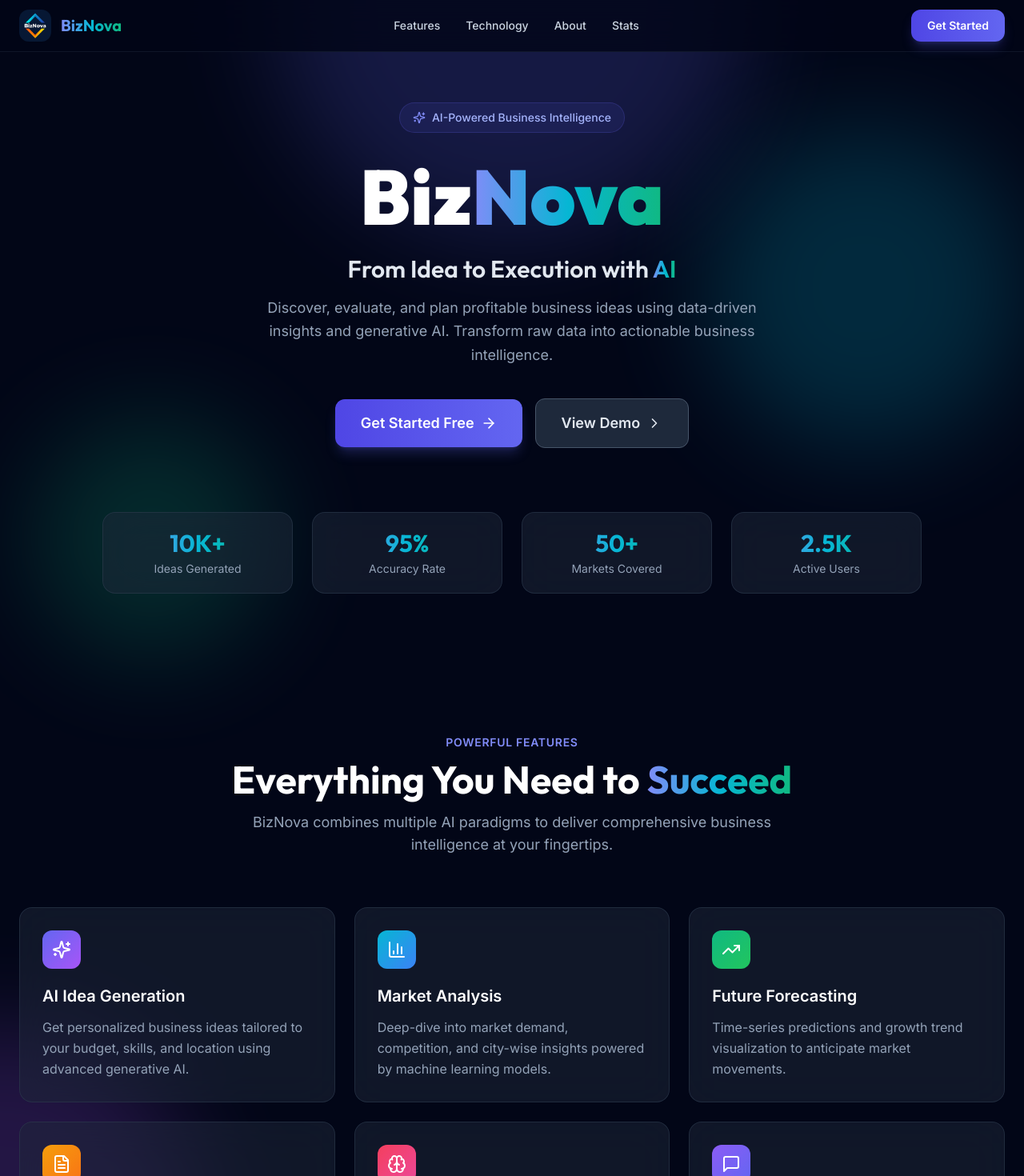
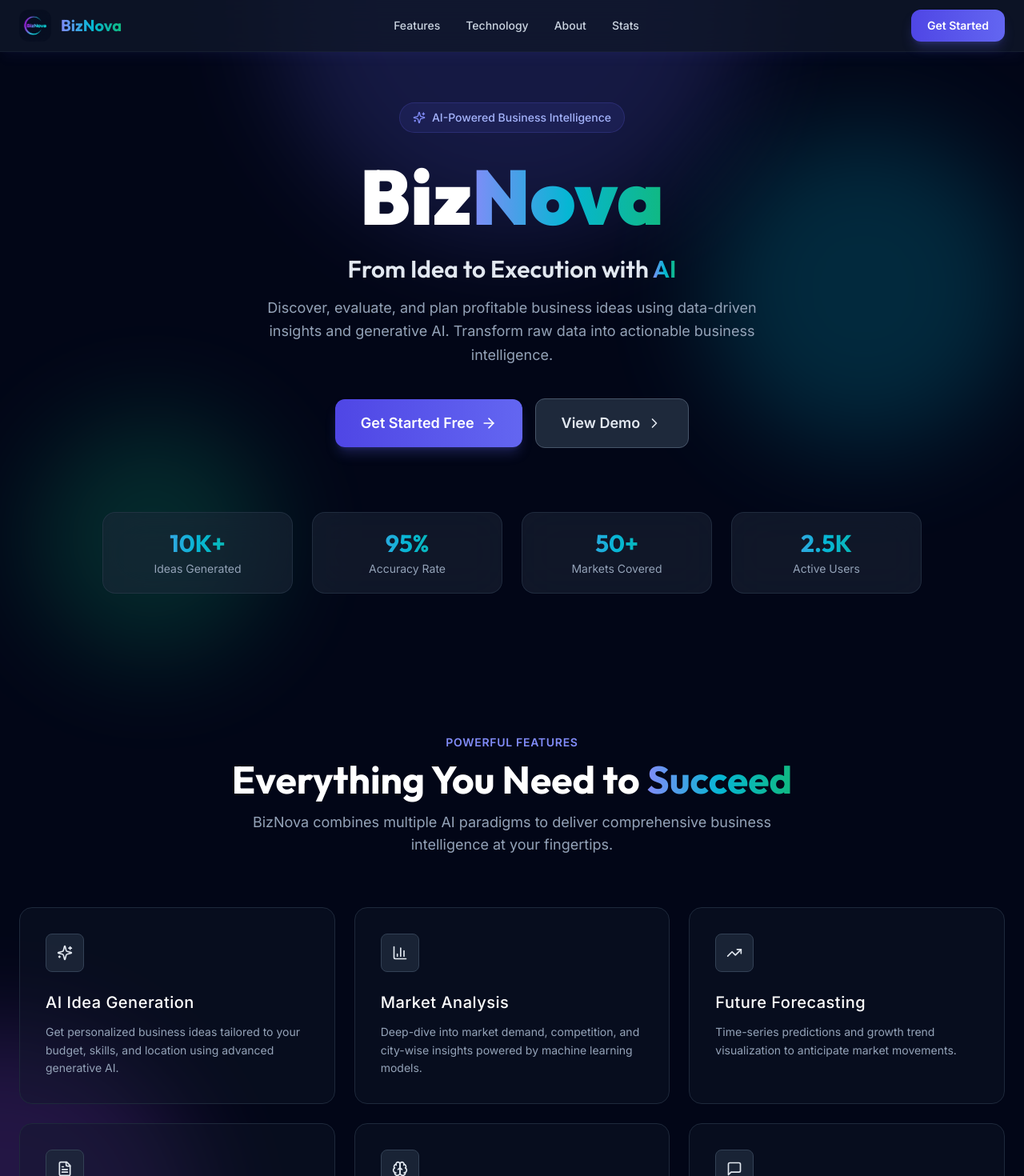
Before and after one commit to MudassarGill/biznova-ai-platform, a React (Vite) app in the folder frontend/: page / in a window 1280 px wide. Shown: the top 1470 px of the page at 80% size. Built offline with nearby package versions, Linux system fonts and the light colour scheme.

Commit message:
add hover on navbar

```diff
--- a/frontend/src/index.css
+++ b/frontend/src/index.css
@@ -78,6 +78,20 @@
   .btn-ghost {
     @apply px-4 py-2 text-dark-300 hover:text-white hover:bg-dark-800/50
            rounded-lg transition-all duration-200;
+  }
+
+  /* Navigation Link */
+  .nav-link {
+    @apply relative text-dark-300 hover:text-brand-400 transition-colors text-sm font-medium py-1;
+  }
+
+  .nav-link::before {
+    content: '';
+    @apply absolute w-full h-[2px] bg-brand-400 -bottom-1 left-0 scale-x-0 origin-center transition-transform duration-300 ease-out;
+  }
+
+  .nav-link:hover::before {
+    @apply scale-x-100;
   }
 
   /* Input Fields */
--- a/frontend/src/pages/LandingPage.jsx
+++ b/frontend/src/pages/LandingPage.jsx
@@ -66,17 +66,17 @@ function LandingPage() {
   return (
     <div className="min-h-screen bg-dark-950 overflow-hidden">
       {/* Navigation */}
-      <nav className="fixed top-0 w-full z-50 bg-dark-950/80 backdrop-blur-xl border-b border-dark-800/50">
+      <nav className="fixed top-0 w-full z-50 bg-dark-900/80 backdrop-blur-xl border-b border-dark-800/50 shadow-lg shadow-brand-500/5">
         <div className="max-w-7xl mx-auto px-6 h-16 flex items-center justify-between">
           <div className="flex items-center gap-3">
             <img src="/logo.png" alt="BizNova Logo" className="w-10 h-10 rounded-xl object-cover" />
             <span className="font-display font-bold text-xl gradient-text">BizNova</span>
           </div>
           <div className="hidden md:flex items-center gap-8">
-            <a href="#features" className="text-dark-300 hover:text-white transition-colors text-sm font-medium">Features</a>
-            <a href="#tech" className="text-dark-300 hover:text-white transition-colors text-sm font-medium">Technology</a>
-            <a href="#about" className="text-dark-300 hover:text-white transition-colors text-sm font-medium">About</a>
-            <a href="#stats" className="text-dark-300 hover:text-white transition-colors text-sm font-medium">Stats</a>
+            <a href="#features" className="nav-link">Features</a>
+            <a href="#tech" className="nav-link">Technology</a>
+            <a href="#about" className="nav-link">About</a>
+            <a href="#stats" className="nav-link">Stats</a>
           </div>
           <button
             onClick={() => navigate('/input')}
@@ -167,17 +167,17 @@ function LandingPage() {
           </div>
 
           <div className="grid grid-cols-1 md:grid-cols-2 lg:grid-cols-3 gap-6">
-            {features.map(({ icon: Icon, title, description, color }, index) => (
+            {features.map(({ icon: Icon, title, description }, index) => (
               <div
                 key={title}
-                className="glass-card-hover p-7 group"
+                className="p-8 rounded-2xl bg-dark-900/40 border border-dark-800 hover:border-dark-600 hover:shadow-xl hover:shadow-brand-500/10 transition-all duration-300 group hover:-translate-y-1"
                 style={{ animationDelay: `${index * 100}ms` }}
               >
-                <div className={`w-12 h-12 rounded-xl bg-gradient-to-br ${color} flex items-center justify-center mb-5 group-hover:scale-110 transition-transform duration-300`}>
-                  <Icon className="w-6 h-6 text-white" />
+                <div className="w-12 h-12 rounded-lg bg-dark-800/80 border border-dark-700 flex items-center justify-center mb-6 group-hover:bg-dark-700 transition-colors duration-300">
+                  <Icon className="w-5 h-5 text-dark-200 group-hover:text-accent-cyan transition-colors" />
                 </div>
-                <h3 className="text-xl font-semibold text-white mb-3">{title}</h3>
-                <p className="text-dark-400 leading-relaxed">{description}</p>
+                <h3 className="text-xl font-medium text-white mb-3 tracking-wide">{title}</h3>
+                <p className="text-dark-400 leading-relaxed text-sm">{description}</p>
               </div>
             ))}
           </div>
```
Also changed, not shown: frontend/public/logo.png.
